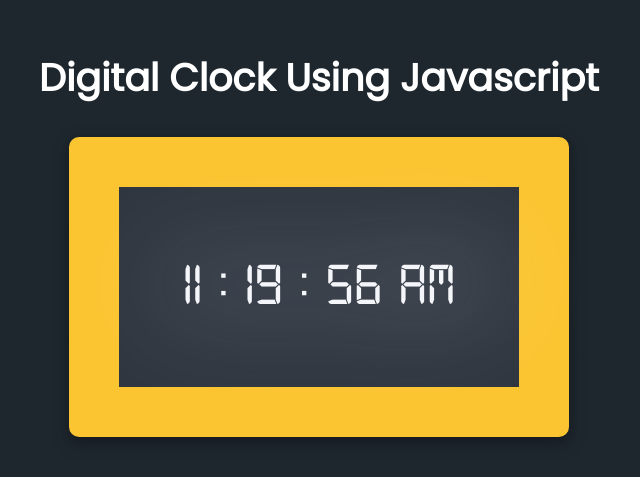
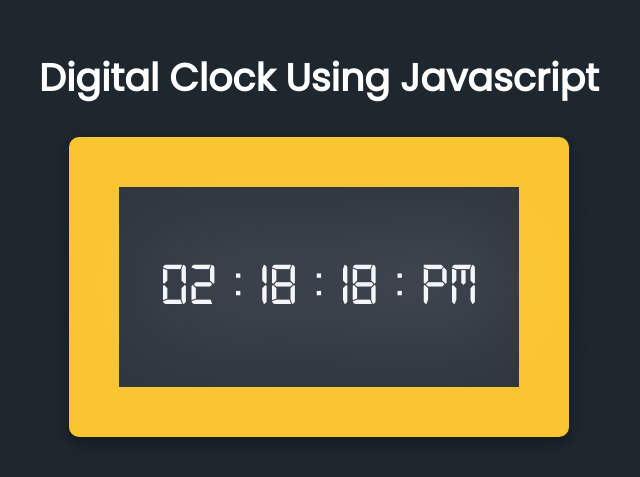
Before and after one commit to Raseeth123/Digitalclock, a plain HTML site: page index.html in a window 1280 px wide. Shown: the part 181-658 px from the top of the page, without its empty margins (321-961 px from the left). Drawn offline with Linux system fonts and the light colour scheme; a web font is replaced by a local one.

Commit message:
Update index.html

```diff
--- a/index.html
+++ b/index.html
@@ -11,6 +11,6 @@
     <div class="frame">
         <div class="clock" data-text="00 : 00 : 00 AM">11 : 19 : 56 AM</div>
     </div>
-    <script src="digitalclock.js"
+    <script src="digitalclock.js"></script>
 </body>
 </html>
```
